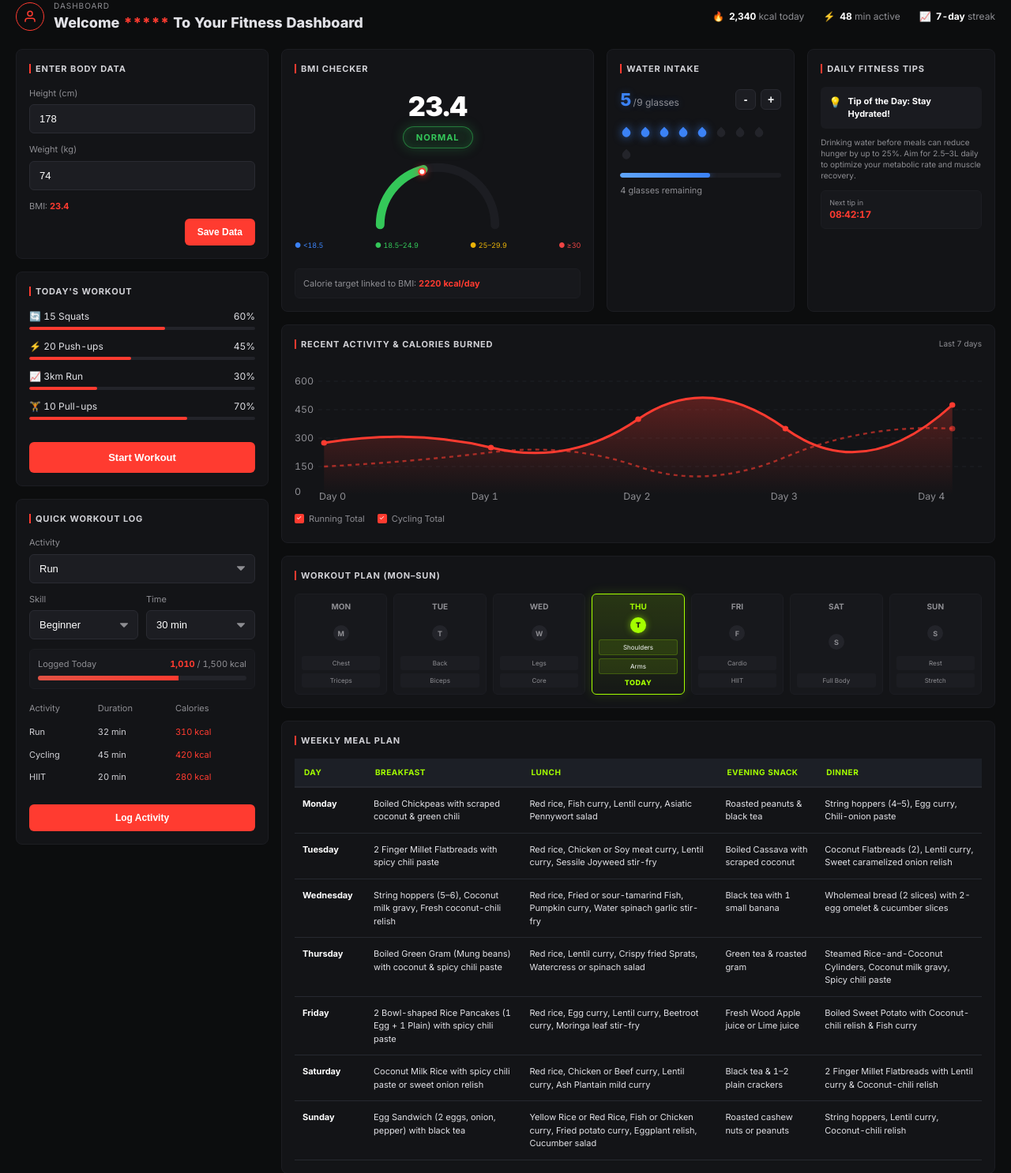
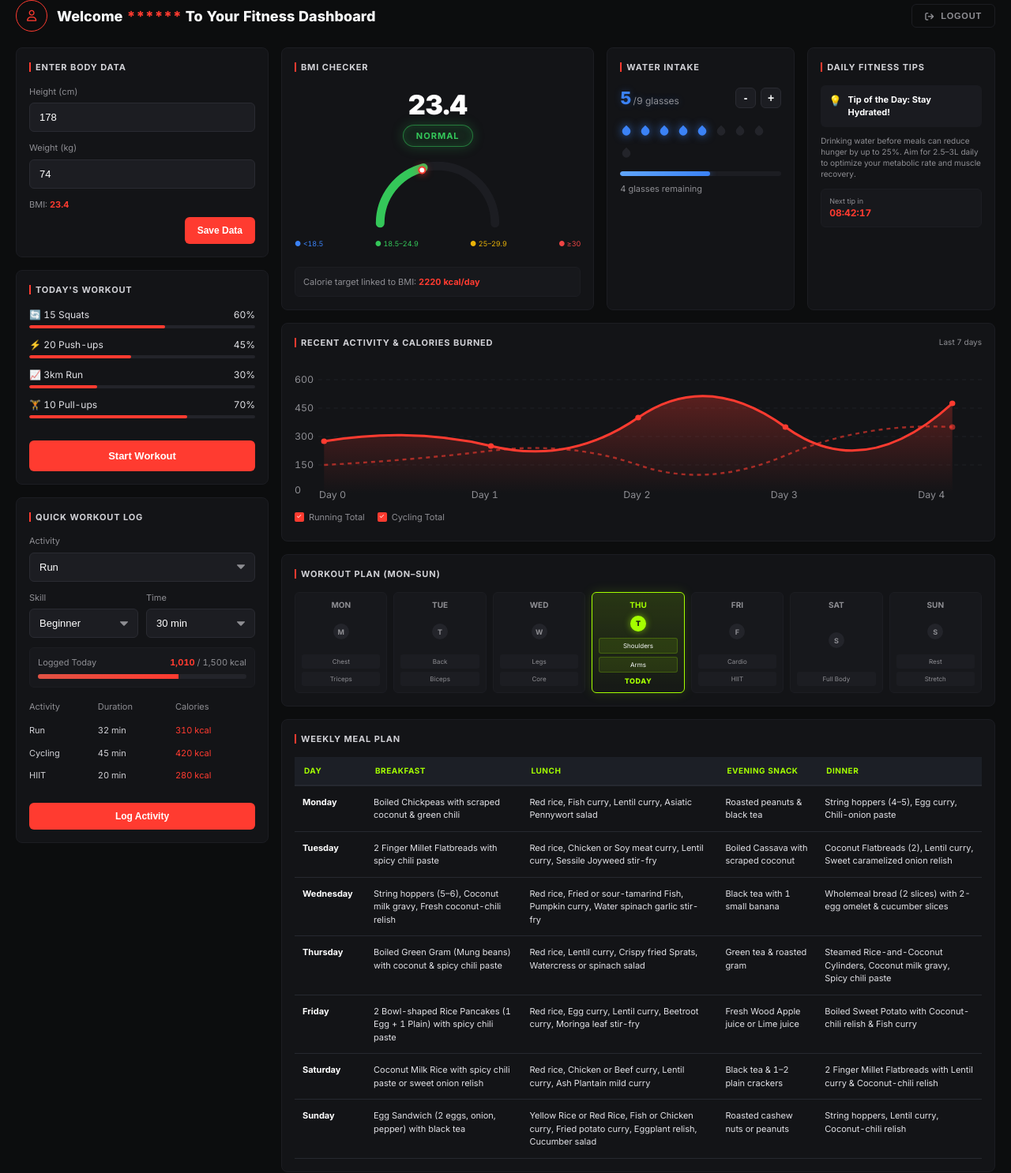
Before and after one commit to anuja77-lakshan/Fitness_Tracker, a PHP site: page /Dashboard.html in a window 1280 px wide. Shown: the part 79-1565 px from the top of the page at 79% size. Run offline with PHP 8.4, Linux system fonts and the light colour scheme.

Commit message:
add logout button to dashboard header with homepage redirection

```diff
--- a/Dashboard.html
+++ b/Dashboard.html
@@ -30,32 +30,17 @@
   <div class="fitcore-dashboard">
     <!-- Welcome -->
     <div class="user-header">
-      <div class="user-info">
+    <div class="user-info">
         <div class="avatar">
-          <svg width="18" height="18" viewBox="0 0 24 24" fill="none" stroke="currentColor" stroke-width="2">
-            <path d="M20 21v-2a4 4 0 0 0-4-4H8a4 4 0 0 0-4 4v2"></path>
-            <circle cx="12" cy="7" r="4"></circle>
-          </svg>
+            <i class="fa-regular fa-user"></i>
         </div>
-        <div>
-          <div class="dashboard-title">Dashboard</div>
-          <div class="welcome-text">Welcome <span>*****</span> To Your Fitness Dashboard</div>
+        <div class="welcome-text">
+            Welcome <span>******</span> To Your Fitness Dashboard
         </div>
-      </div>
-      <div class="header-stats">
-        <div class="header-stat-item">
-          <span class="icon-flame">🔥</span>
-          <span><strong>2,340</strong> kcal today</span>
-        </div>
-        <div class="header-stat-item">
-          <span class="icon-bolt">⚡</span>
-          <span><strong>48</strong> min active</span>
-        </div>
-        <div class="header-stat-item">
-          <span class="icon-chart">📈</span>
-          <span><strong>7-day</strong> streak</span>
-        </div>
-      </div>
+    </div>
+    <button class="btn-logout" id="logoutBtn">
+        <i class="fa-solid fa-arrow-right-from-bracket"></i> LOGOUT
+    </button>
     </div>
 
     <div class="dashboard-grid">
--- a/Javascript/dashboard.js
+++ b/Javascript/dashboard.js
@@ -198,3 +198,9 @@ document.addEventListener('DOMContentLoaded', () => {
     });
   }
 });
+const logoutBtn = document.getElementById('logoutBtn');
+  if (logoutBtn) {
+    logoutBtn.addEventListener('click', () => {
+      window.location.href = 'Home.html';
+    });
+  }
--- a/css/dashboard.css
+++ b/css/dashboard.css
@@ -109,48 +109,55 @@ nav ul li a.active {
 }
 
 .avatar {
-  width: 36px;
-  height: 36px;
+  width: 40px;
+  height: 40px;
   border-radius: 50%;
   border: 1px solid var(--accent-red);
   display: flex;
   align-items: center;
   justify-content: center;
   color: var(--accent-red);
+  font-size: 14px;
 }
 
 .dashboard-title {
-  font-size: 10px;
+  font-size: 11px;
   color: var(--text-muted);
-  text-transform: uppercase;
-  letter-spacing: 1px;
+  font-weight: 500;
+  margin-bottom: 2px;
 }
 
 .welcome-text {
   font-size: 18px;
   font-weight: 800;
+  color: var(--text-main);
 }
 
 .welcome-text span {
   color: var(--accent-red);
 }
 
-.header-stats {
-  display: flex;
-  gap: 24px;
-  font-size: 12px;
+.btn-logout {
+  display: inline-flex;
+  align-items: center;
+  gap: 8px;
+  background: transparent;
   color: var(--text-muted);
-  flex-wrap: wrap;
+  border: 1px solid var(--card-border);
+  border-radius: 6px;
+  padding: 8px 16px;
+  font-size: 11px;
+  font-weight: 700;
+  letter-spacing: 0.8px;
+  cursor: pointer;
+  transition: all 0.25s ease;
 }
 
-.header-stat-item {
-  display: flex;
-  align-items: center;
-  gap: 6px;
-}
-
-.header-stat-item strong {
-  color: var(--text-light);
+.btn-logout:hover {
+  color: var(--accent-red);
+  border-color: var(--accent-red);
+  background: rgba(255, 59, 48, 0.08);
+  box-shadow: 0 0 12px rgba(255, 59, 48, 0.25);
 }
 
 .card {
@@ -953,9 +960,9 @@ footer {
     width: 100% !important;
   }
 
-  .header-stats {
+  #logoutBtn {
     width: 100% !important;
-    justify-content: space-between !important;
+    justify-content: center !important;
   }
 
   .welcome-text {
```
